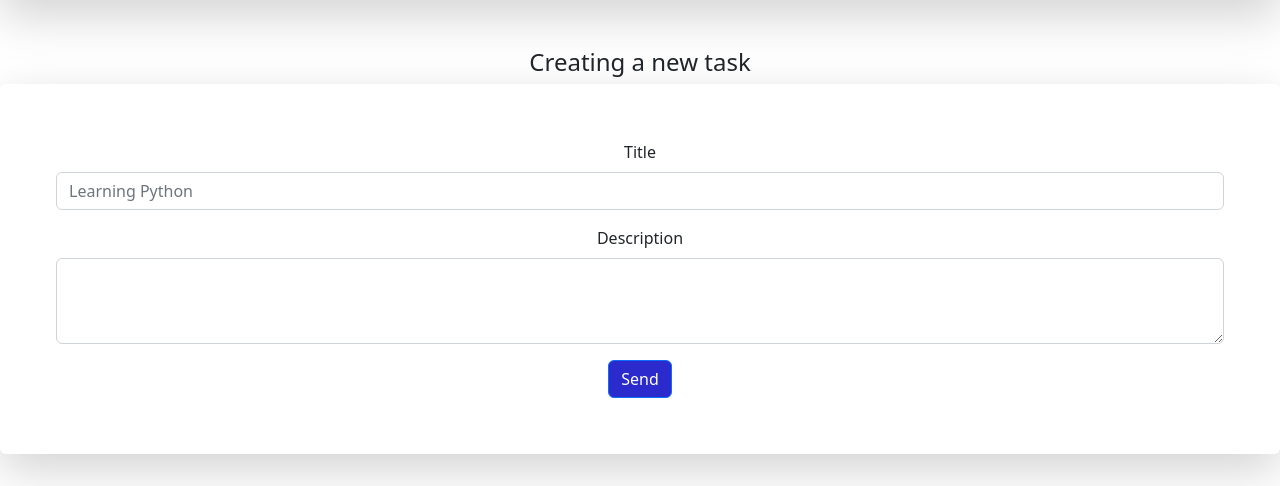
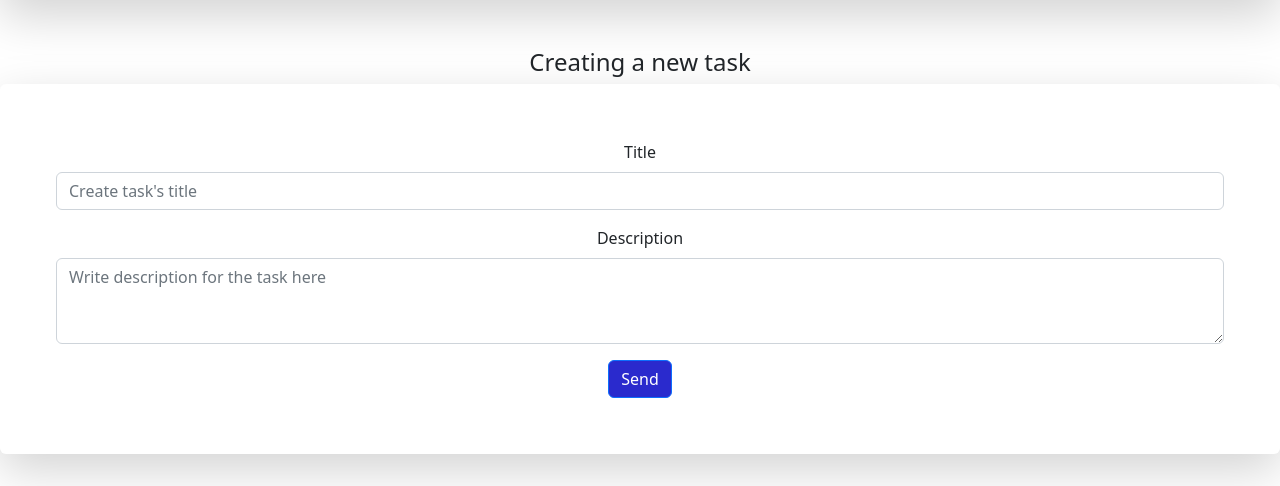
Before and after one commit to Daniil4949/todo_django, a Django app: page /add_task/ in a window 1280 px wide. Shown: the part 106-592 px from the top of the page. Run offline with Django 4.2, Linux system fonts and the light colour scheme; a user stored in the database is signed in.

Commit message:
Model Task and form for adding tasks were updated

```diff
--- a/tasks/models.py
+++ b/tasks/models.py
@@ -5,7 +5,7 @@ from django.contrib.auth.models import User
 
 class Task(models.Model):
     title = models.CharField(max_length=255)
-    description = models.TextField(null=True)
+    description = models.TextField(null=True, default='Description is empty')
     is_completed = models.BooleanField(default=False)
     slug = models.SlugField(max_length=1000, db_index=True, null=True, blank=True, verbose_name='URL', unique=False)
     profile = models.ForeignKey('Profile', on_delete=models.CASCADE)
--- a/tasks/urls.py
+++ b/tasks/urls.py
@@ -2,7 +2,7 @@ from django.urls import path, include
 from .views import RegisterUser, MainPage, add_task, profile, mark_as_comleted, delete_task, delete_all_tasks, LoginUser, logout_user
 
 urlpatterns = [
-    path('', MainPage.as_view(), name='home'),
+    path('main/', MainPage.as_view(), name='home'),
     path('registration/', RegisterUser.as_view(), name='registration'),
     path('login/', LoginUser.as_view(), name='login'),
     path('logout/', logout_user, name='logout'),
--- a/templates/tasks/add_task.html
+++ b/templates/tasks/add_task.html
@@ -10,11 +10,11 @@
             {% csrf_token %}
             <div class="mb-3">
                 <label class="form-label">Title</label>
-                <input type="text" class="form-control" name="title" placeholder="Learning Python">
+                <input type="text" class="form-control" name="title" placeholder="Create task's title">
             </div>
             <div class="mb-3">
                 <label class="form-label">Description</label>
-                <textarea class="form-control" name="description" rows="3"></textarea>
+                <textarea class="form-control" name="description" placeholder="Write description for the task here" rows="3"></textarea>
             </div>
             <button type="submit" style="background-color:rgba(13, 13, 199, 0.877);" class="btn btn-primary">Send
             </button>
```
Also changed, not shown: db.sqlite3.
